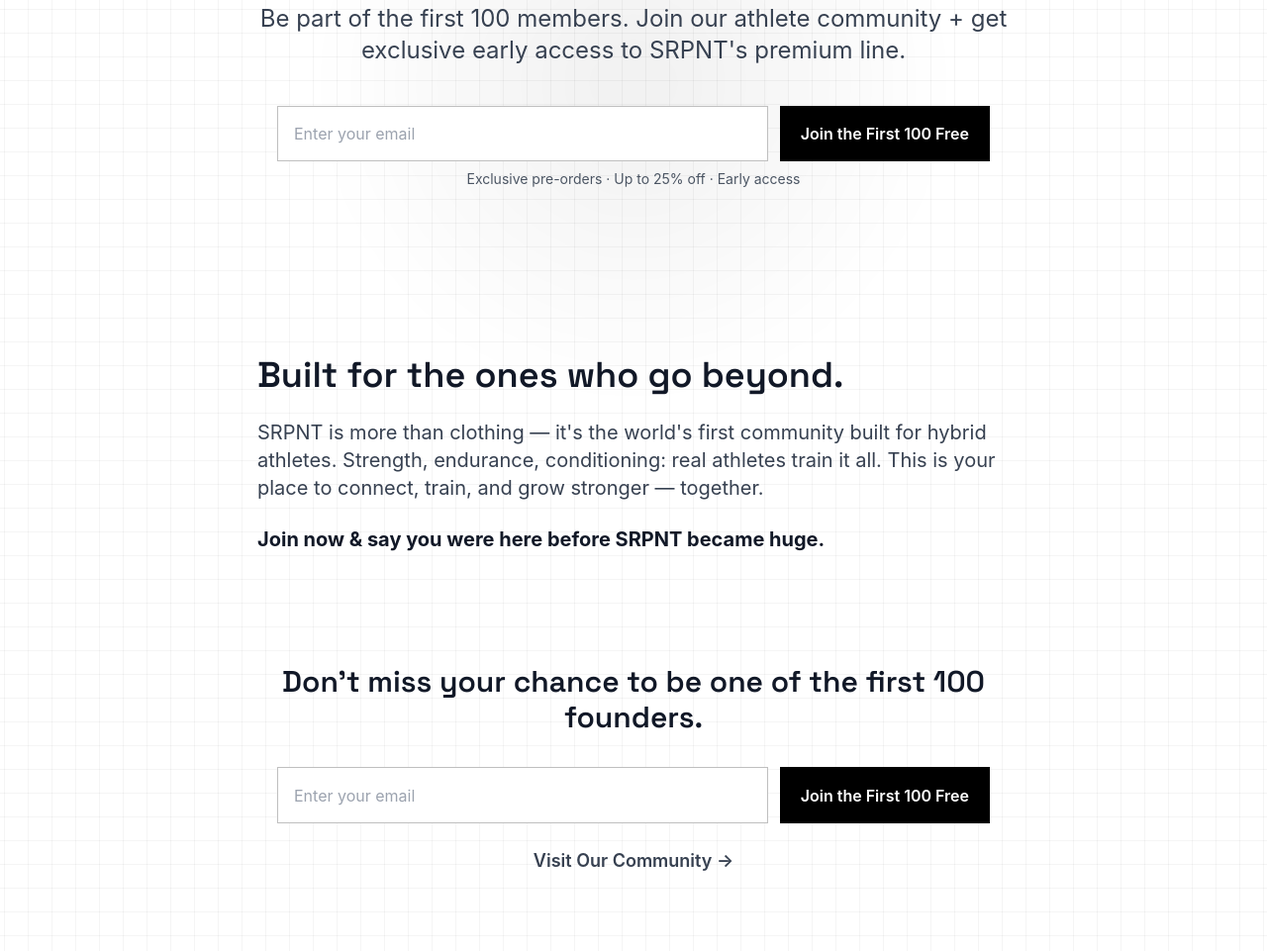
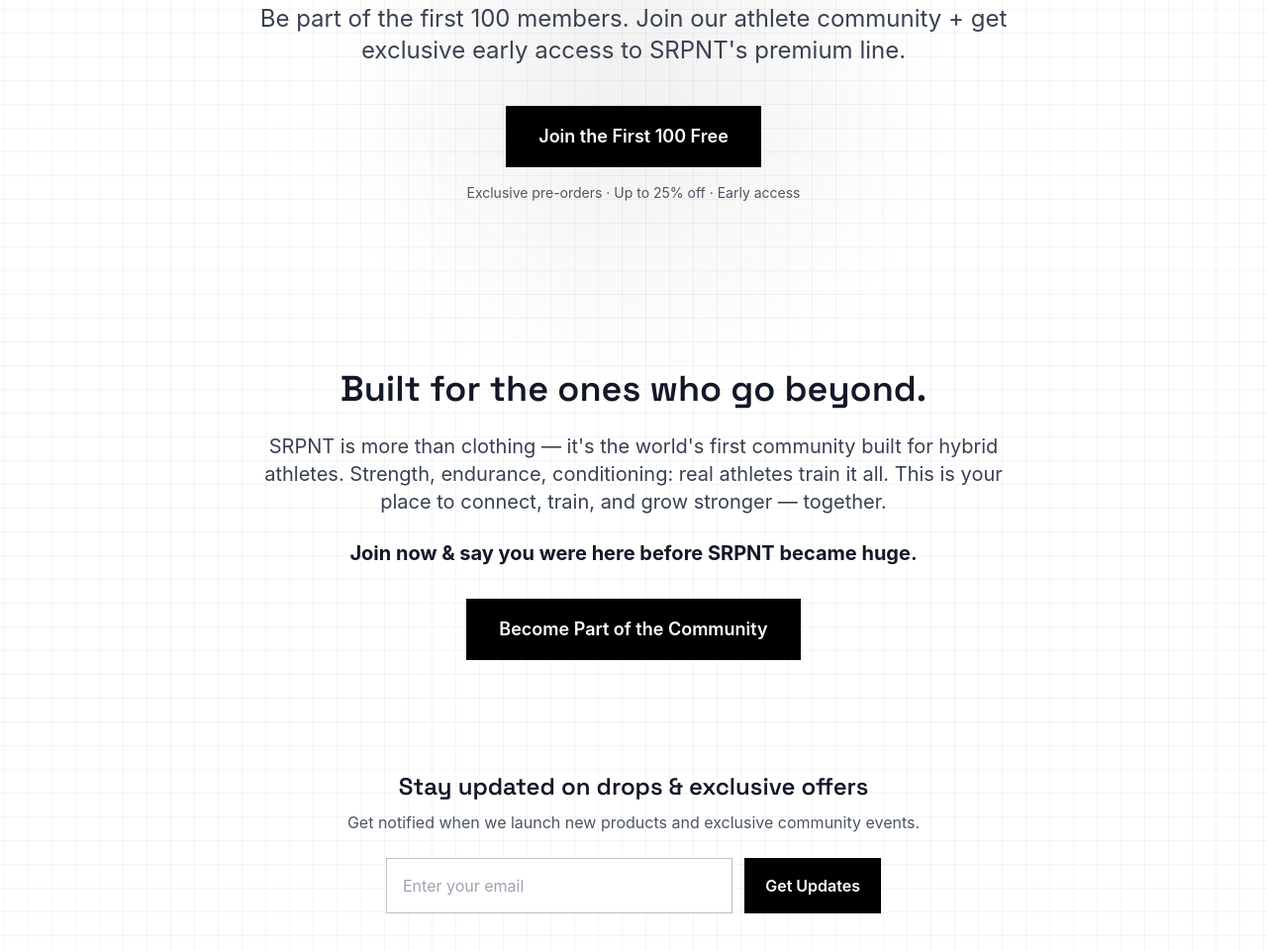
Before and after one commit to SRPNTFounder/SPRNT, a plain HTML site: page index.html in a window 1280 px wide. Shown: the part 519-1480 px from the top of the page at 99% size. Drawn offline with nearby package versions, Linux system fonts and the light colour scheme.

Commit message:
new site community p 2gr

```diff
--- a/index.html
+++ b/index.html
@@ -149,15 +149,14 @@
                     Be part of the first 100 members. Join our athlete community + get exclusive early access to SRPNT's premium line.
                 </p>
             </div>
-            <!-- Email Capture Primary -->
+            <!-- Community CTA Primary -->
             <div class="reveal" style="transition-delay:.25s">
-                <form action="https://formspree.io/f/xeozdgke" method="POST" class="mt-10 grid grid-cols-1 sm:grid-cols-[1fr_auto] gap-3 max-w-[720px] mx-auto">
-                    <input type="hidden" name="_redirect" value="/thank-you.html">
-                    <label for="hero-email" class="sr-only">Email address</label>
-                    <input id="hero-email" name="email" type="email" required placeholder="Enter your email" class="input-base no-radius w-full" aria-describedby="hero-benefits">
-                    <button type="submit" class="btn-base no-radius w-full sm:w-auto">Join the First 100 Free</button>
-                </form>
-                <p id="hero-benefits" class="mt-2 text-sm text-gray-600">
+                <a href="https://www.skool.com/hybrid-athletes-srpnt-5618/about?ref=1155ce4fafd742ccbb12cd32a2f12da1" target="_blank" rel="noopener noreferrer" class="inline-block mt-10">
+                    <button class="btn-base no-radius px-8 py-4 text-lg font-semibold hover:bg-gray-800 transition-colors duration-200">
+                        Join the First 100 Free
+                    </button>
+                </a>
+                <p class="mt-4 text-sm text-gray-600">
                     Exclusive pre-orders · Up to 25% off · Early access
                 </p>
             </div>
@@ -166,32 +165,33 @@
 
     <!-- VISION / LIFESTYLE -->
     <section class="px-6 py-24 sm:py-28">
-        <div class="mx-auto max-w-[760px]">
+        <div class="mx-auto max-w-[760px] text-center">
             <h2 class="font-display text-3xl sm:text-4xl font-semibold mb-6">Built for the ones who go beyond.</h2>
             <p class="text-lg sm:text-xl text-gray-700 leading-relaxed mb-6">
                 SRPNT is more than clothing — it's the world's first community built for hybrid athletes. Strength, endurance, conditioning: real athletes train it all. This is your place to connect, train, and grow stronger — together.
             </p>
-            <p class="text-lg sm:text-xl font-bold text-gray-900 leading-relaxed">
+            <p class="text-lg sm:text-xl font-bold text-gray-900 leading-relaxed mb-8">
                 Join now & say you were here before SRPNT became huge.
             </p>
+            <a href="https://www.skool.com/hybrid-athletes-srpnt-5618/about?ref=1155ce4fafd742ccbb12cd32a2f12da1" target="_blank" rel="noopener noreferrer" class="inline-block">
+                <button class="btn-base no-radius px-8 py-4 text-lg font-semibold hover:bg-gray-800 transition-colors duration-200">
+                    Become Part of the Community
+                </button>
+            </a>
         </div>
     </section>
 
-    <!-- REPEATED CTA -->
+    <!-- EMAIL CAPTURE (Subtle) -->
     <section class="px-6 pb-28">
-        <div class="mx-auto max-w-[760px] text-center">
-            <h3 class="font-display text-2xl sm:text-3xl font-semibold">Don’t miss your chance to be one of the first 100 founders.</h3>
-            <form action="https://formspree.io/f/xeozdgke" method="POST" class="mt-8 grid grid-cols-1 sm:grid-cols-[1fr_auto] gap-3 max-w-[720px] mx-auto">
+        <div class="mx-auto max-w-[600px] text-center">
+            <h3 class="font-display text-xl sm:text-2xl font-semibold mb-2">Stay updated on drops & exclusive offers</h3>
+            <p class="text-gray-600 mb-6">Get notified when we launch new products and exclusive community events.</p>
+            <form action="https://formspree.io/f/xeozdgke" method="POST" class="grid grid-cols-1 sm:grid-cols-[1fr_auto] gap-3 max-w-[500px] mx-auto">
                 <input type="hidden" name="_redirect" value="/thank-you.html">
                 <label for="bottom-email" class="sr-only">Email address</label>
                 <input id="bottom-email" name="email" type="email" required placeholder="Enter your email" class="input-base no-radius w-full">
-                <button type="submit" class="btn-base no-radius w-full sm:w-auto">Join the First 100 Free</button>
+                <button type="submit" class="btn-base no-radius w-full sm:w-auto">Get Updates</button>
             </form>
-            <div class="mt-6">
-                <a href="https://www.skool.com/hybrid-athletes-srpnt-5618/about?ref=1155ce4fafd742ccbb12cd32a2f12da1" target="_blank" rel="noopener noreferrer" class="inline-flex items-center text-lg font-semibold text-gray-700 hover:text-serpent transition-colors duration-200">
-                    Visit Our Community →
-                </a>
-            </div>
         </div>
     </section>
 
```
